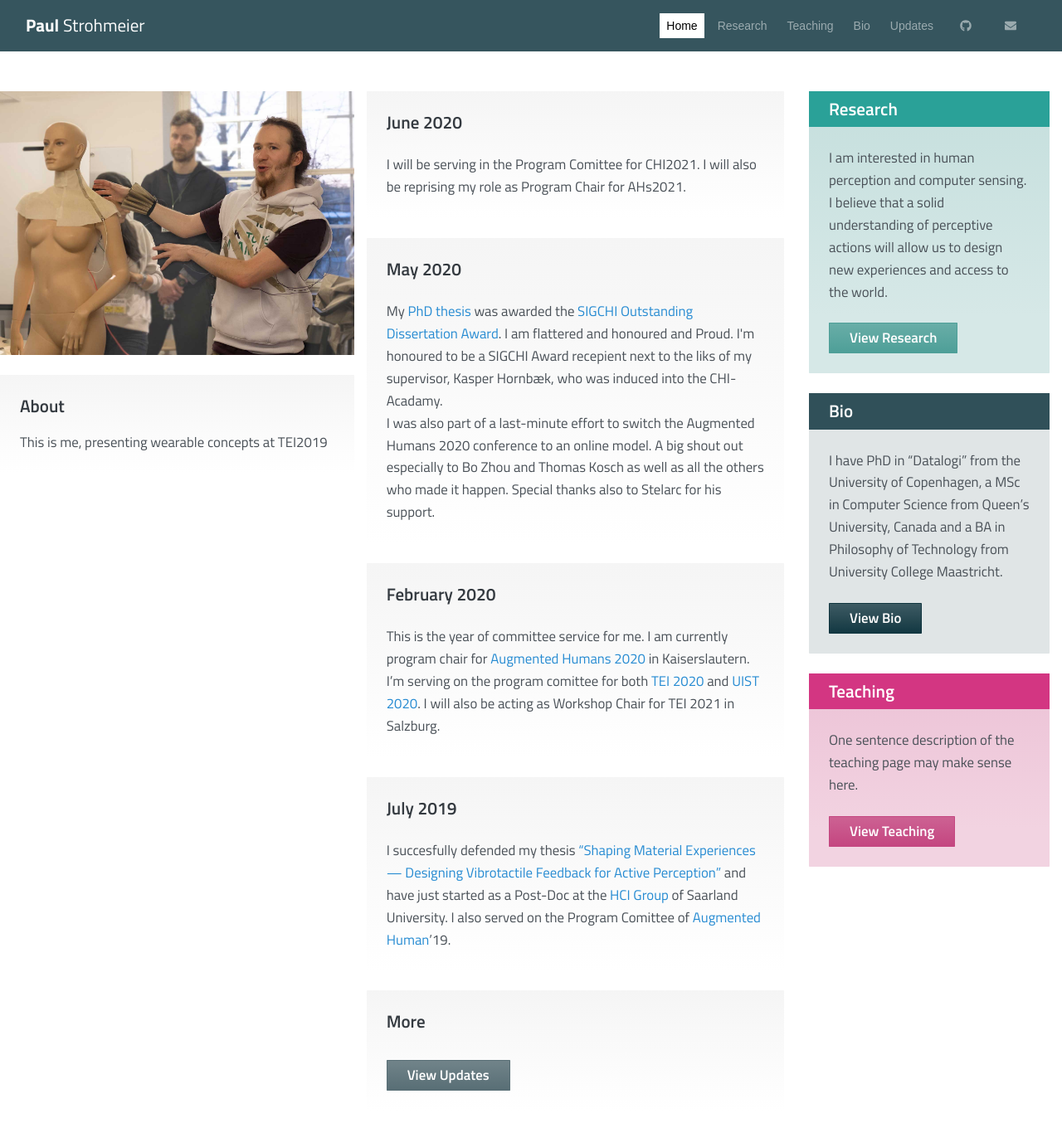
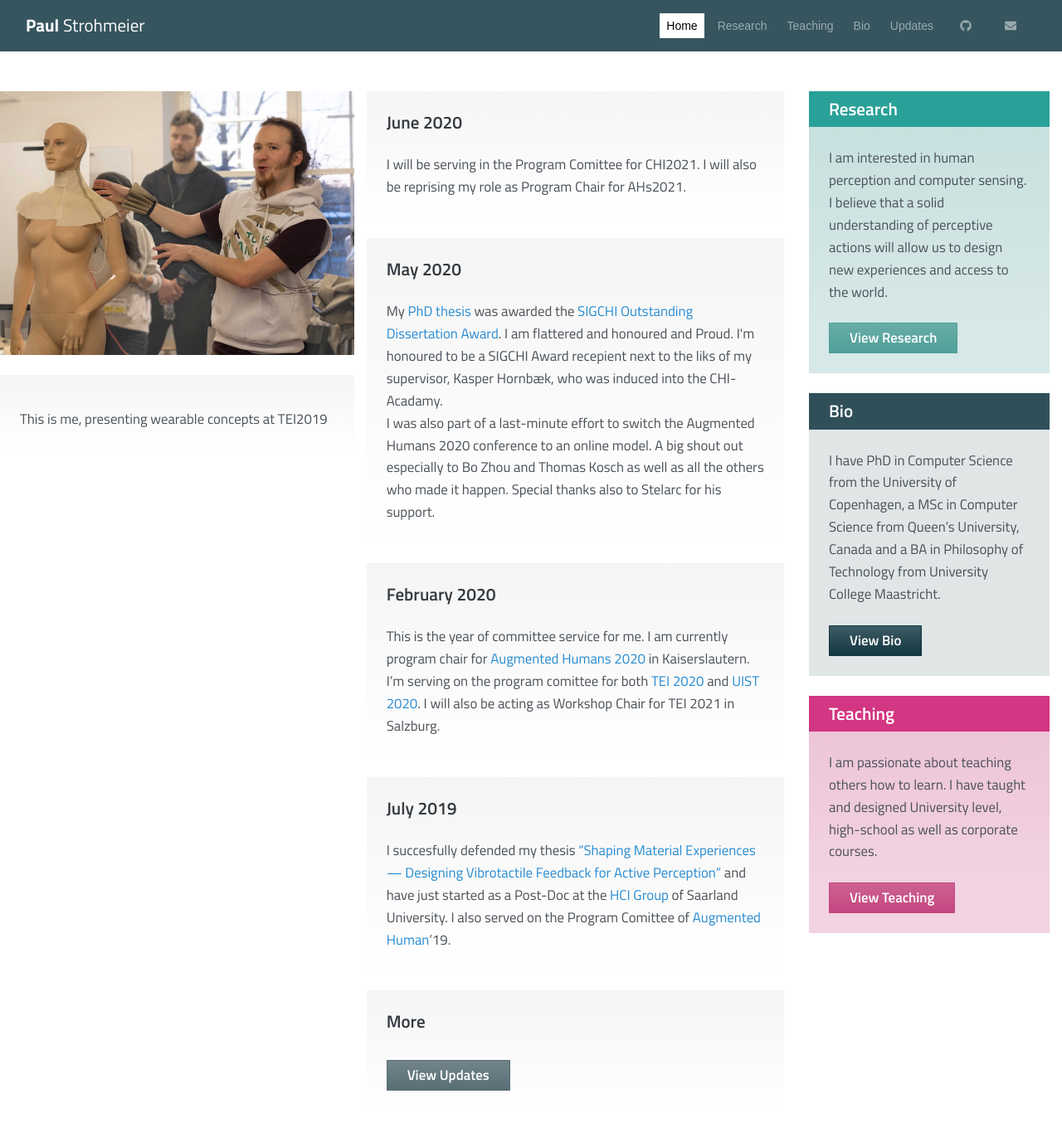
Before and after one commit to fkeel/fkeel.gitub.io, a Jekyll site: the page built from index.html, in a window 1280 px wide and 1400 px high. Shown: the top 1354 px of the window at 83% size. Built offline with Jekyll 4.4.1, drawn with Linux system fonts in a browser that asks for light colours; the list of posts is cut into pages by our own code.

Commit message:
Update homepage.yaml

```diff
--- a/_data/homepage.yaml
+++ b/_data/homepage.yaml
@@ -1,7 +1,7 @@
 # left column
 about:
   image: /uploads/image/title_image.jpg
-  title: About
+  title:
   description: |
     This is me, presenting wearable concepts at TEI2019
 
@@ -28,7 +28,7 @@ cards:
   two:
     title: Bio
     description: |
-      I have PhD in “Datalogi” from the University of Copenhagen, a MSc in Computer Science from Queen’s University, Canada and a BA in Philosophy of Technology from University College Maastricht.
+      I have PhD in Computer Science from the University of Copenhagen, a MSc in Computer Science from Queen’s University, Canada and a BA in Philosophy of Technology from University College Maastricht.
     url: /bio
     url_text: View Bio
     visible: true
@@ -36,7 +36,7 @@ cards:
   three:
     title: Teaching
     description: |
-      One sentence description of the teaching page may make sense here.
+      I am passionate about teaching others how to learn. I have taught and designed University level, high-school as well as corporate courses.
     url: /teaching
     url_text: View Teaching
     visible: true
```
